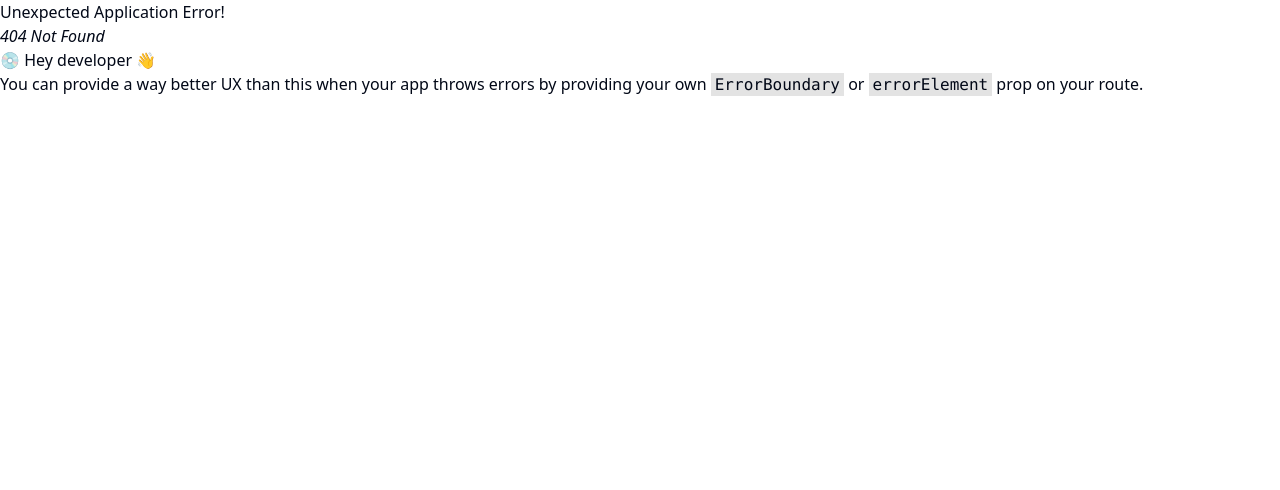
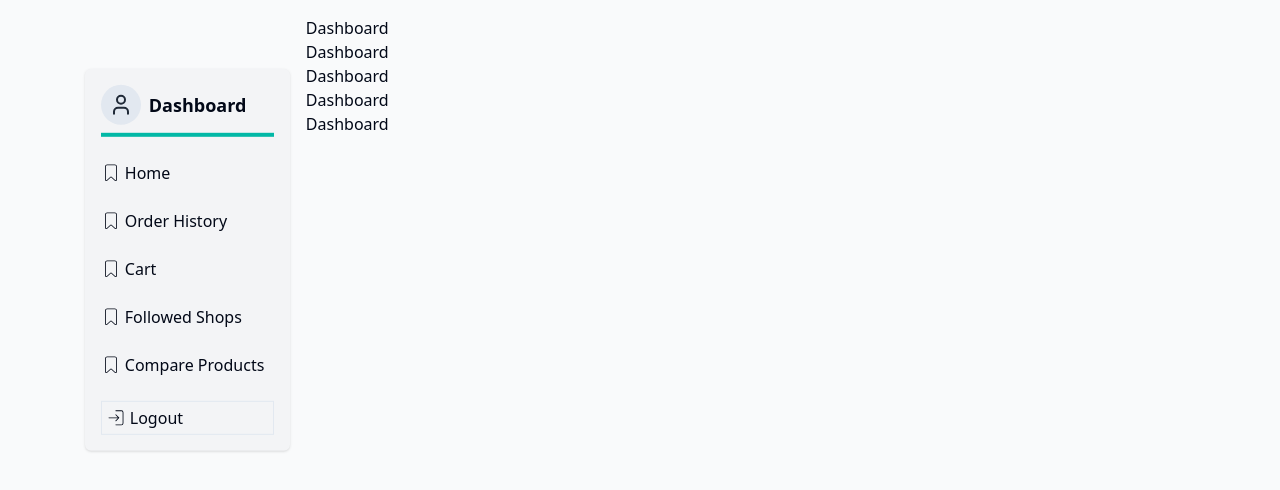
Before and after one commit to MoniruzzamanBillal/reiment-l2-client, a React (Vite) app: page /dashboard in a window 1280 px wide. Before the commit this address had no page. Shown: the top 490 px of the page. Built offline with nearby package versions, Linux system fonts and the light colour scheme.

Commit message:
dashboard sceleton added

```diff
--- a/src/components/shared/NavBar.tsx
+++ b/src/components/shared/NavBar.tsx
@@ -113,7 +113,7 @@ const Navbar = () => {
             ) : (
               <div className="relative">
                 <Link
-                  to="/"
+                  to="/dashboard"
                   className="inline-block p-2 rounded-full bg-orange-100 cursor-pointe"
                 >
                   <LuUser className=" text-2xl font-bold text-gray-800 " />
--- /dev/null
+++ b/src/components/ui/dashboard/DashboardLinks.tsx
@@ -0,0 +1,114 @@
+import { GetUserRole } from "@/utils/GetUserRole";
+import { CiBookmark } from "react-icons/ci";
+import { UserRoleConst } from "@/utils/Constants";
+import { TDashboardLinks } from "@/types/globalTypes";
+import { NavLink } from "react-router-dom";
+
+const LinkItem = ({ link }: { link: TDashboardLinks }) => {
+  return (
+    <NavLink to={link.path}>
+      <div className="linksContainer   flex items-center gap-x-1  my-6 ">
+        {link.icon}
+        <p>{link.name}</p>
+      </div>
+    </NavLink>
+  );
+};
+
+const DashboardLinks = () => {
+  const userRole = GetUserRole();
+
+  let links = [
+    {
+      name: "Home",
+      path: "/",
+      icon: <CiBookmark className="text-xl font-bold" />,
+    },
+    {
+      name: "Order History",
+      path: "/dashboard/customer/order-history",
+      icon: <CiBookmark className="text-xl font-bold" />,
+    },
+    {
+      name: "Cart",
+      path: "/dashboard/customer/cart",
+      icon: <CiBookmark className="text-xl font-bold" />,
+    },
+    {
+      name: "Followed Shops",
+      path: "/dashboard/customer/followed-shops",
+      icon: <CiBookmark className="text-xl font-bold" />,
+    },
+
+    {
+      name: "Compare Products",
+      path: "/dashboard/customer/compare-products",
+      icon: <CiBookmark className="text-xl font-bold" />,
+    },
+  ];
+
+  // ! admin role links
+  if (userRole === UserRoleConst.ADMIN) {
+    links = [
+      {
+        name: "Statistics",
+        path: "/dashboard/admin/statistics",
+        icon: <CiBookmark className=" text-xl font-bold " />,
+      },
+      {
+        name: "Manage Users",
+        path: "/dashboard/admin/manege-user",
+        icon: <CiBookmark className=" text-xl font-bold " />,
+      },
+      {
+        name: "Manage Shops",
+        path: "/dashboard/admin/manage-shops",
+        icon: <CiBookmark className=" text-xl font-bold " />,
+      },
+      {
+        name: "Product Categories",
+        path: "/dashboard/admin/categories",
+        icon: <CiBookmark className=" text-xl font-bold " />,
+      },
+      {
+        name: "Transaction Monitoring",
+        path: "/dashboard/admin/transactions",
+        icon: <CiBookmark className=" text-xl font-bold " />,
+      },
+    ];
+  }
+
+  // ! vendor links
+  if (userRole === UserRoleConst.VENDOR) {
+    links = [
+      {
+        name: "Manage Shop",
+        path: "/dashboard/vendor/shop",
+        icon: <CiBookmark className=" text-xl font-bold " />,
+      },
+      {
+        name: "Products",
+        path: "/dashboard/vendor/products",
+        icon: <CiBookmark className=" text-xl font-bold " />,
+      },
+      {
+        name: "Orders",
+        path: "/dashboard/vendor/orders",
+        icon: <CiBookmark className=" text-xl font-bold " />,
+      },
+      {
+        name: "Reviews",
+        path: "/dashboard/vendor/reviews",
+        icon: <CiBookmark className=" text-xl font-bold " />,
+      },
+    ];
+  }
+
+  return (
+    <div>
+      {links && links?.map((item) => <LinkItem key={item?.name} link={item} />)}
+    </div>
+  );
+};
+
+export default DashboardLinks;
--- /dev/null
+++ b/src/components/ui/dashboard/Sidebar.tsx
@@ -0,0 +1,49 @@
+import { logOut } from "@/redux/features/auth/auth.slice";
+import { useAppDispatch } from "@/redux/hook";
+import { Link, useNavigate } from "react-router-dom";
+import { CiLogin } from "react-icons/ci";
+import { LuUser } from "react-icons/lu";
+import DashboardLinks from "./DashboardLinks";
+
+const Sidebar = () => {
+  const dispatch = useAppDispatch();
+  const navigate = useNavigate();
+
+  // ! for logout
+  const handleLogout = () => {
+    console.log("log out !!!");
+
+    dispatch(logOut());
+    navigate("/");
+  };
+
+  return (
+    <div className="bg-gray-100 dark:bg-black100 rounded-md p-4 sticky top-[4.3rem] shadow  ">
+      <div className="flex items-center space-x-2 border-b-4 border-prime50 pb-2 print:hidden">
+        <Link to="/dashboard" className="flex items-center gap-2">
+          <span className="inline-block p-2 rounded-full bg-slate-200 cursor-pointe">
+            <div className="w-6">
+              <LuUser className=" text-2xl font-bold text-gray-800 " />
+            </div>
+          </span>
+          <h1 className="text-lg font-semibold">Dashboard</h1>
+        </Link>
+      </div>
+
+      {/* dashboard links starts  */}
+      <nav className="dashboardNavLinks mt-4">
+        <DashboardLinks />
+        <div
+          onClick={() => handleLogout()}
+          className="  mt-4 flex items-center gap-x-1 border cursor-pointer font-medium p-1 "
+        >
+          <CiLogin className=" text-xl  " />
+          Logout
+        </div>
+      </nav>
+      {/* dashboard links ends  */}
+    </div>
+  );
+};
+
+export default Sidebar;
--- /dev/null
+++ b/src/components/ui/dashboard/index.tsx
@@ -0,0 +1,2 @@
+export { default as DashboardLinks } from "./DashboardLinks";
+export { default as Sidebar } from "./Sidebar";
--- /dev/null
+++ b/src/pages/Dashboard.tsx
@@ -0,0 +1,17 @@
+import { GetUserRole } from "@/utils/GetUserRole";
+
+const Dashboard = () => {
+  const userRole = GetUserRole();
+
+  return (
+    <div className="DashboardContainer">
+      <h1> Dashboard</h1>
+      <h1> Dashboard</h1>
+      <h1> Dashboard</h1>
+      <h1> Dashboard</h1>
+      <h1> Dashboard</h1>
+    </div>
+  );
+};
+
+export default Dashboard;
--- /dev/null
+++ b/src/pages/DashboardLayout.tsx
@@ -0,0 +1,28 @@
+import Wrapper from "@/components/shared/Wrapper";
+import { Sidebar } from "@/components/ui/dashboard";
+import { Outlet } from "react-router-dom";
+
+const DashboardLayout = () => {
+  return (
+    <div className="DashboardLayoutContainer bg-gray-50 dark:bg-black50 ">
+      <Wrapper className="dashbaordWrapper min-h-screen mx-auto sm:flex py-4 px-2 gap-x-4 gap-y-6  ">
+        {/* sidebar section  */}
+
+        <div
+          className="sideBarContainer  sm:w-64
+           "
+        >
+          <Sidebar />
+        </div>
+        {/* sidebar section  */}
+
+        {/* children section  */}
+        <div className="contentSection w-full    ">
+          <Outlet />
+        </div>
+      </Wrapper>
+    </div>
+  );
+};
+
+export default DashboardLayout;
--- a/src/pages/Login.tsx
+++ b/src/pages/Login.tsx
@@ -23,7 +23,6 @@ const Login = () => {
     const { email, password } = data;
 
     const toastId = toast.loading("Loginng in...");
-    console.log(data);
 
     try {
       const payload = {
@@ -32,8 +31,6 @@ const Login = () => {
       };
 
       const result = await logIn(payload).unwrap();
-
-      console.log(result);
 
       if (result?.success) {
         const token = result?.token;
--- a/src/pages/index.tsx
+++ b/src/pages/index.tsx
@@ -1 +1,3 @@
 export { default as Login } from "./Login";
+export { default as DashboardLayout } from "./DashboardLayout";
+export { default as Dashboard } from "./Dashboard";
--- /dev/null
+++ b/src/utils/Constants.ts
@@ -0,0 +1,5 @@
+export const UserRoleConst = {
+  ADMIN: "ADMIN",
+  VENDOR: "VENDOR",
+  CUSTOMER: "CUSTOMER",
+};
--- /dev/null
+++ b/src/utils/GetUserRole.ts
@@ -0,0 +1,15 @@
+import { useAppSelector } from "@/redux/hook";
+import { verifyToken } from "./verifyToken";
+import { TUser } from "@/types/globalTypes";
+
+export const GetUserRole = () => {
+  const { token } = useAppSelector((state) => state.auth);
+
+  if (!token) {
+    return;
+  }
+
+  const user = verifyToken(token) as TUser;
+
+  return user?.userRole;
+};
```
Also changed, not shown: src/routes/router.tsx (+11 -1 lines), src/types/globalTypes.ts (+8 -0 lines).
